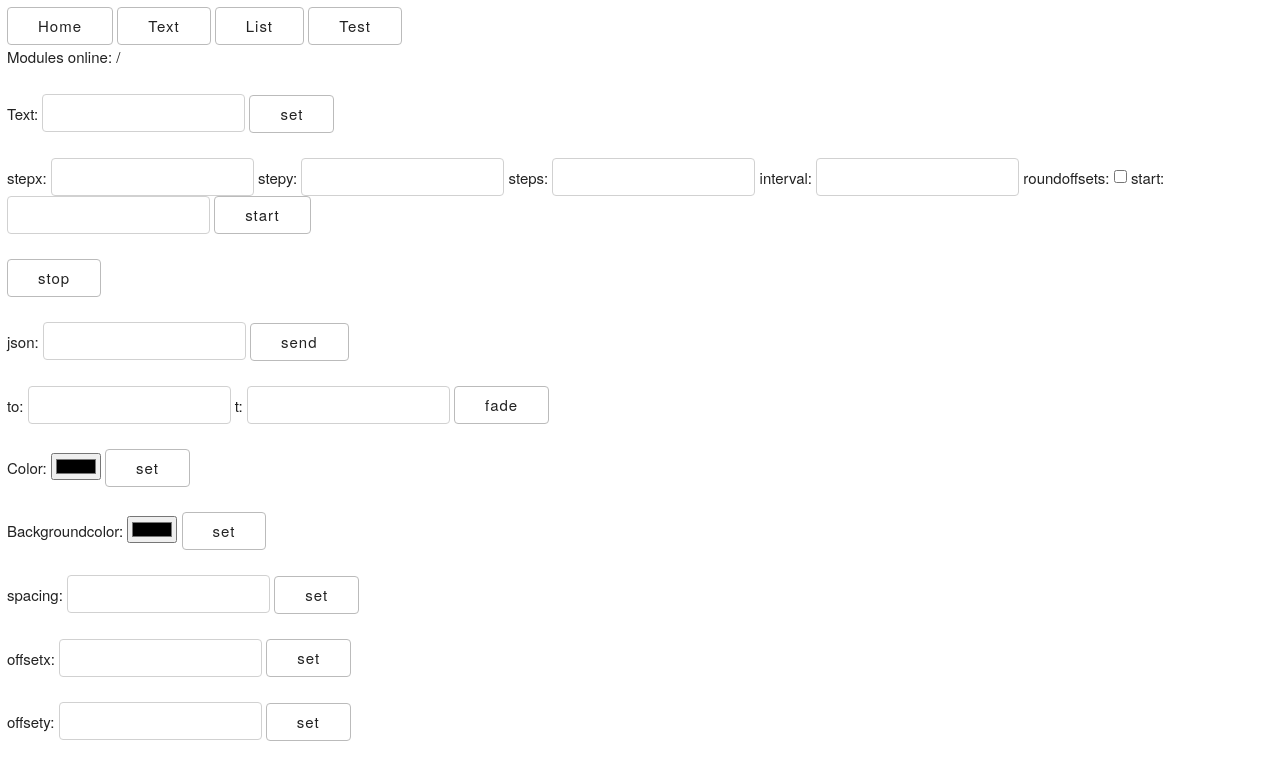
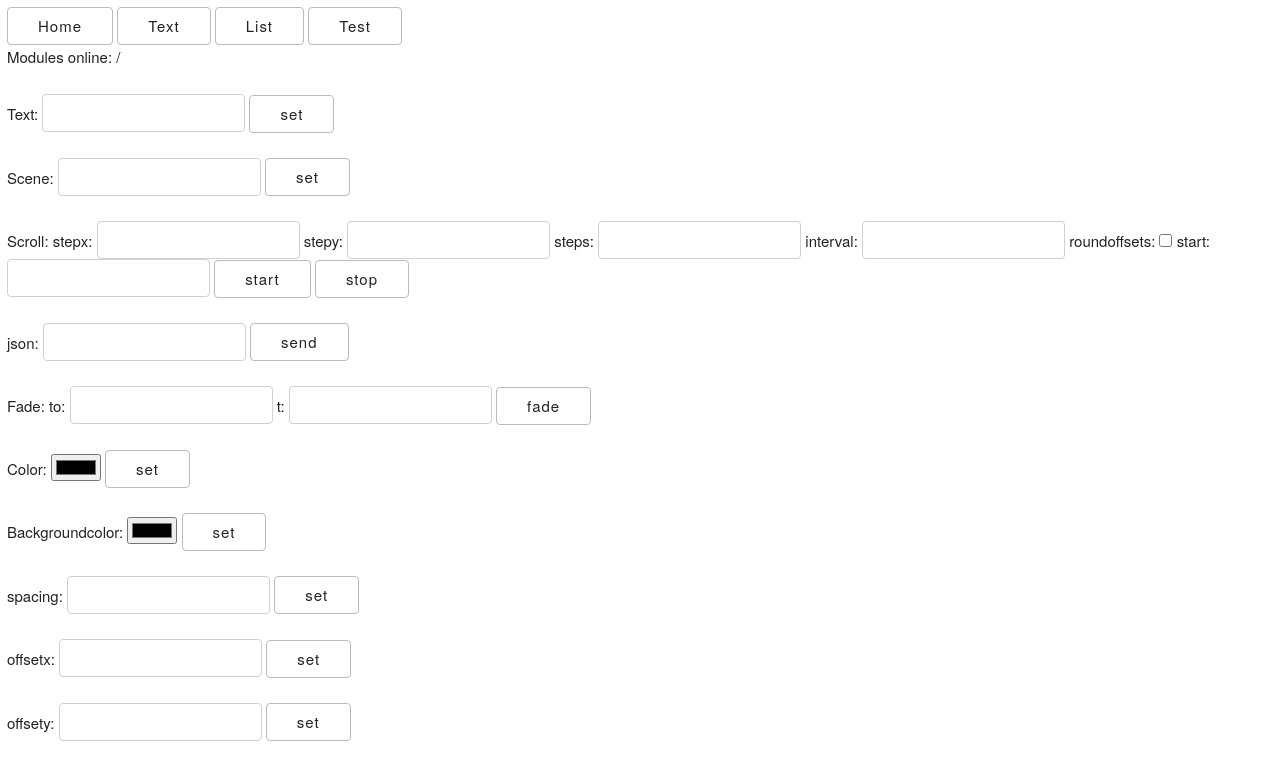
Before and after one commit to ulai/leths, a website: page web/index.html at #!/text in a window 1280 px wide. Drawn offline with Linux system fonts and the light colour scheme; no server answers.

Commit message:
Web: text page: add "scene", some cosmetics

```diff
--- a/web/tmpl/text.html
+++ b/web/tmpl/text.html
@@ -3,15 +3,17 @@
   <button ng-click="set('text',text)">set</button>
 </p>
 <p>
-  stepx: <input type="number" ng-model="stepx">
+  Scene: <input type="text" ng-model="scene">
+  <button ng-click="set('scene', scene)">set</button>
+</p>
+<p>
+  Scroll: stepx: <input type="number" ng-model="stepx">
   stepy: <input type="number" ng-model="stepy">
   steps: <input type="number" ng-model="steps">
   interval: <input type="number" ng-model="interval">
   roundoffsets: <input type="checkbox" ng-model="roundoffsets">
   start: <input type="number" ng-model="start">
   <button ng-click="startScroll(stepx, stepy, steps, interval, roundoffsets, start)">start</button>
-</p>
-<p>
   <button ng-click="stopScroll()">stop</button>
 </p>
 <p>
@@ -19,7 +21,7 @@
   <button ng-click="send(json)">send</button>
 </p>
 <p>
-  to: <input type="number" ng-model="to">
+  Fade: to: <input type="number" ng-model="to">
   t: <input type="number" ng-model="t">
   <button ng-click="fade(to, t)">fade</button>
 </p>
```
